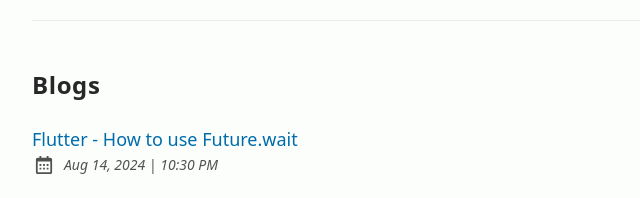
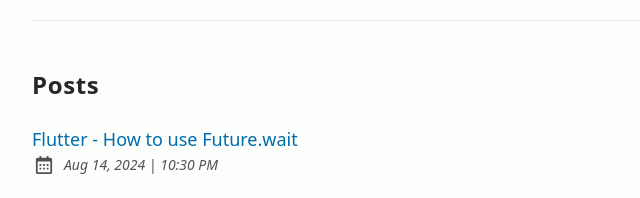
Before and after one commit to tungdevpro/tungdevpro.github.io, an Astro site: page / in a window 1280 px wide. Shown: the part 375-573 px from the top of the page, 112-752 px from the left. Built offline with nearby package versions, Linux system fonts and the light colour scheme; Astro itself is replaced by a stand-in of ours; some packages are replaced by stand-ins of ours.

Commit message:
fix: change title text

```diff
--- a/src/pages/index.astro
+++ b/src/pages/index.astro
@@ -45,7 +45,7 @@ const socialCount = SOCIALS.filter((social) => social.active).length;
       featuredPosts.length > 0 && (
         <>
           <section id="featured">
-            <h2>Blogs</h2>
+            <h2>Posts</h2>
             <ul>
               {featuredPosts.map(({ data, slug }) => (
                 <Card
```
